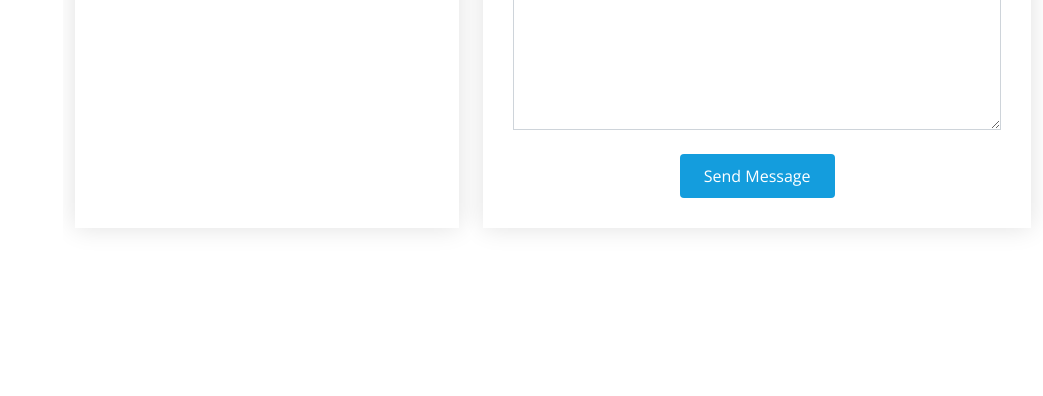
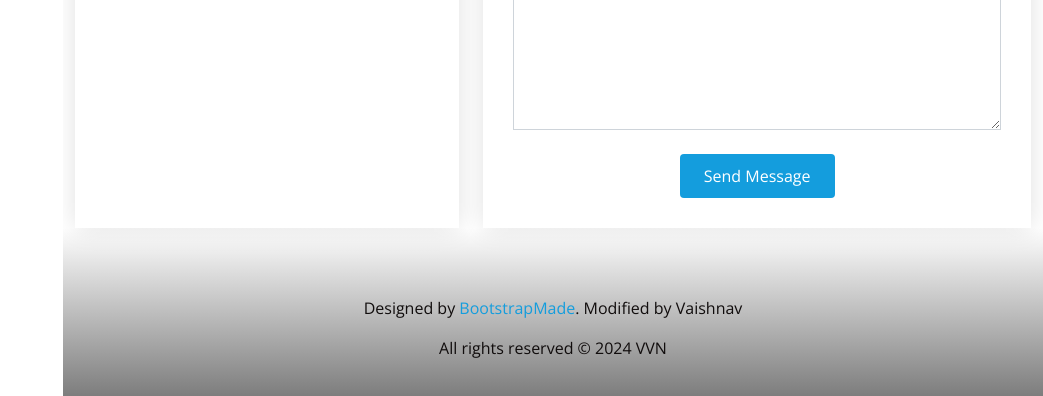
Before and after one commit to Vaish-123/vaish-123.github.io, a plain HTML site: page index.html in a window 1280 px wide. Shown: the part 3743-4139 px from the top of the page, without its empty margins (237-1280 px from the left). Before the commit the page ends 4101 px from the top, so only its background shows below. Drawn offline with nearby package versions, Linux system fonts and the light colour scheme.

Commit message:
Custom Footer

```diff
--- a/assets/css/style.css
+++ b/assets/css/style.css
@@ -816,7 +816,7 @@ section {
 # Contact
 --------------------------------------------------------------*/
 .contact {
-  padding-bottom: 130px;
+  /* padding-bottom: 130px; */
 }
 
 .contact .info {
@@ -1084,3 +1084,12 @@ section {
     padding-right: 20px 15px;
   }
 }
+
+.customFooter {
+  background: linear-gradient(to bottom, white, #00000082);
+  /* White to black gradient */
+  padding: 20px;
+  color: #110d0d;
+  /* Ensure the text is visible on darker background */
+  text-align: center;
+}
--- a/index.html
+++ b/index.html
@@ -757,6 +757,15 @@
         </div>
 
       </div>
+
+      <div class="customFooter">
+        <footer class="text-center mt-5">
+          <p>Designed by <a href="https://bootstrapmade.com/" target="_blank">BootstrapMade</a>.
+            Modified by Vaishnav</p>
+          <p>All rights reserved &copy; 2024 VVN</p>
+        </footer>
+      </div>
+
     </section><!-- End Contact Section -->
 
   </main><!-- End #main -->
```
